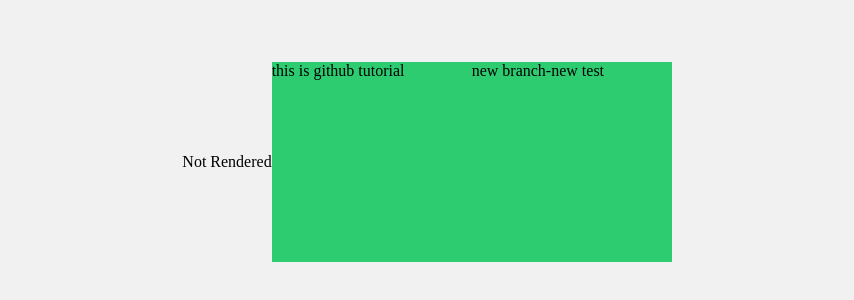
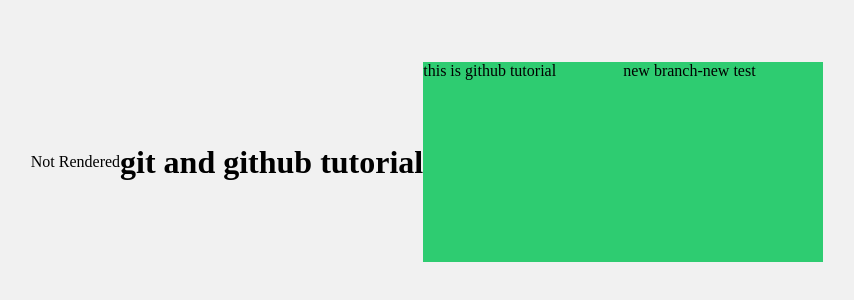
Before and after one commit to amitrajjnv2013/test, a plain HTML site: page index.html in a window 1280 px wide. Shown: the part 238-538 px from the top of the page, without its empty margins (213-1067 px from the left). Drawn offline with Linux system fonts and the light colour scheme.

Commit message:
Update index.html

```diff
--- a/index.html
+++ b/index.html
@@ -8,8 +8,10 @@
 </head>
 <body>
     <div id="root">Not Rendered</div>
+    <h1>git and github tutorial</h1>
     <div class="tutorial">this is github tutorial</div>
     <div class="tutorial">new branch-new test</div>
+
 
  <script type="module" src="App.js"></script>
 </body>
```
